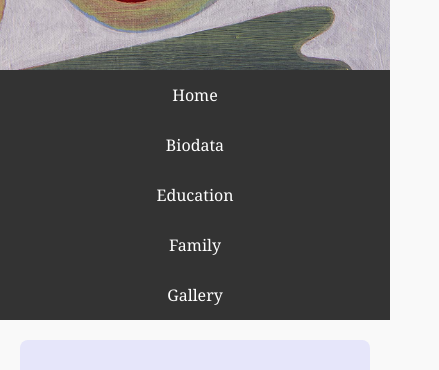
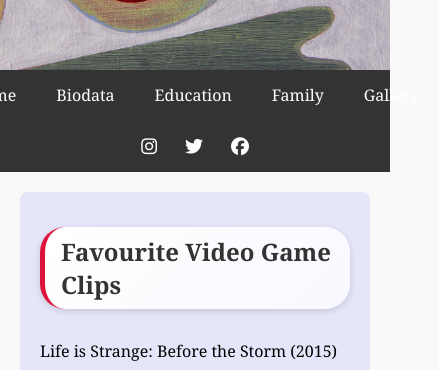
Before and after one commit to 2023466658-cpu/resume, a plain HTML site: page bio.html in a window 390 px wide. Shown: the part 253-623 px from the top of the page, 439 px wide, since content can reach past the window. Drawn offline with Linux system fonts and the light colour scheme.

Commit message:
Update bio.html

```diff
--- a/bio.html
+++ b/bio.html
@@ -39,17 +39,43 @@ header {
 /* Top navigation bar */
 .navbar {
   display: flex;
+  justify-content: space-between; /* separates links left, icons right */
+  align-items: center;
   background-color: #333;
+  padding: 0 10px;
 }
-.navbar a {
+
+/* Left nav links */
+.nav-links {
+  display: flex;
+}
+
+.nav-links a {
   color: white;
   padding: 14px 20px;
   text-decoration: none;
   text-align: center;
 }
-.navbar a:hover {
+
+.nav-links a:hover {
   background-color: #ddd;
   color: black;
+}
+
+/* Social icons on right */
+.social-icons {
+  display: flex;
+}
+
+.social-icons a {
+  color: white;
+  padding: 14px;
+  text-decoration: none;
+  font-size: 18px;
+}
+
+.social-icons a:hover {
+  color: #ddd;
 }
 
 /* Container */
@@ -145,10 +171,14 @@ footer {
 }
 #scrollTopBtn:hover { background-color: #a50f2d; }
 
-/* Responsive */
-@media screen and (max-width: 900px) {
-  .container { flex-direction: column; }
-  .side, .main { flex: 100%; }
+/* Responsive layout */
+@media screen and (max-width: 700px) {
+  .container, .navbar {
+    flex-direction: column;
+  }
+  .nav-links, .social-icons {
+    justify-content: center;
+  }
 }
 </style>
 </head>
@@ -167,12 +197,20 @@ footer {
 
 <!-- Navigation Bar -->
 <div class="navbar">
+<div class="nav-links">
   <a href="index.html">Home</a>
   <a href="bio.html">Biodata</a>
   <a href="edu.html">Education</a>
   <a href="family.html">Family</a>
   <a href="gallery.html">Gallery</a>
 </div>
+ <div class="social-icons">
+    <a href="https://www.instagram.com" target="_blank" title="Instagram"><i class="fab fa-instagram"></i></a>
+    <a href="https://twitter.com" target="_blank" title="Twitter"><i class="fab fa-twitter"></i></a>
+    <a href="https://facebook.com" target="_blank" title="Facebook"><i class="fab fa-facebook"></i></a>
+  </div>
+</div>
+
 
 <!-- Content Container -->
 <div class="container">
@@ -274,5 +312,4 @@ function topFunction() {
 }
 </script>
 </body>
-
 </html>
```
